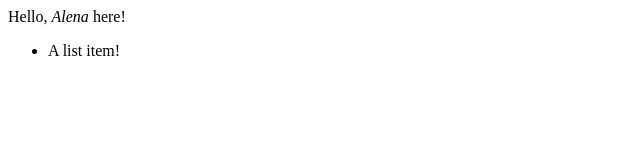
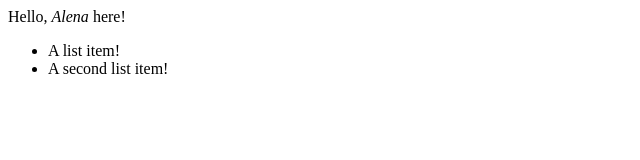
Before and after one commit to nykznykz/week9, a website: page index.html in a window 1280 px wide. Shown: the whole page, without its empty margins (0-640 px from the left). Drawn offline with Linux system fonts and the light colour scheme.

Commit message:
URGENT: added second list item

```diff
--- a/index.html
+++ b/index.html
@@ -4,6 +4,7 @@
       Hello, <i>Alena</i> here!
       <ul>
         <li>A list item!</li>
+	      <li>A second list item!</li>
       </ul>
     </div>
   </body>
```
